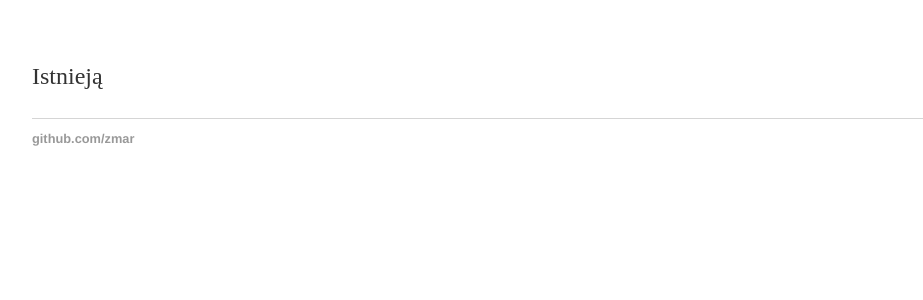
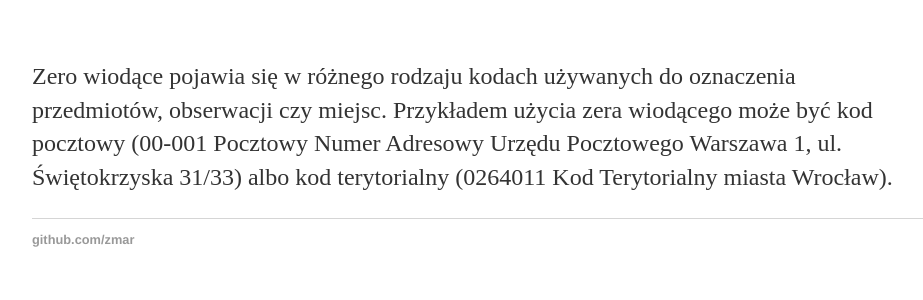
Before and after one commit to zmar/SmarteR_useR, a Jekyll site: the page built from _posts/2016-05-05-start.md, in a window 1280 px wide. Shown: the top 300 px of the page, without its empty margins (160-1083 px from the left). Built offline with Jekyll 4.4.1, drawn with Linux system fonts in a browser that asks for light colours.

Commit message:
Update 2016-05-05-start.md

```diff
--- a/_posts/2016-05-05-start.md
+++ b/_posts/2016-05-05-start.md
@@ -4,4 +4,4 @@ title: "Zero wiodące"
 date: 2016-05-05
 ---
 
-Istnieją
+Zero wiodące pojawia się w różnego rodzaju kodach używanych do oznaczenia przedmiotów, obserwacji czy miejsc. Przykładem użycia zera wiodącego może być kod pocztowy (00-001 Pocztowy Numer Adresowy Urzędu Pocztowego Warszawa 1, ul. Świętokrzyska 31/33) albo kod terytorialny (0264011 Kod Terytorialny miasta Wrocław).
```
